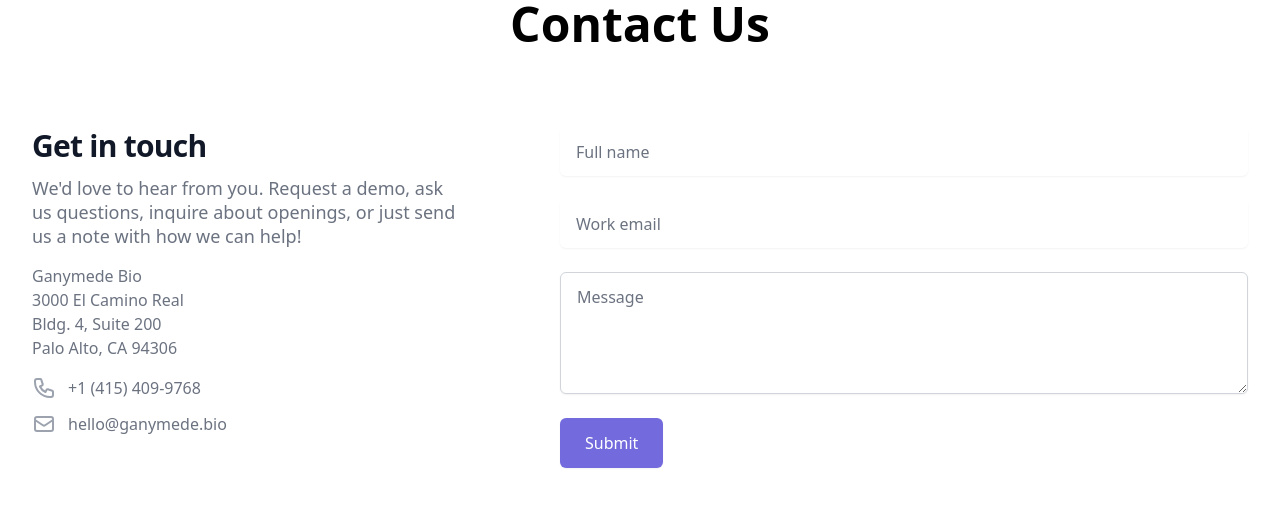
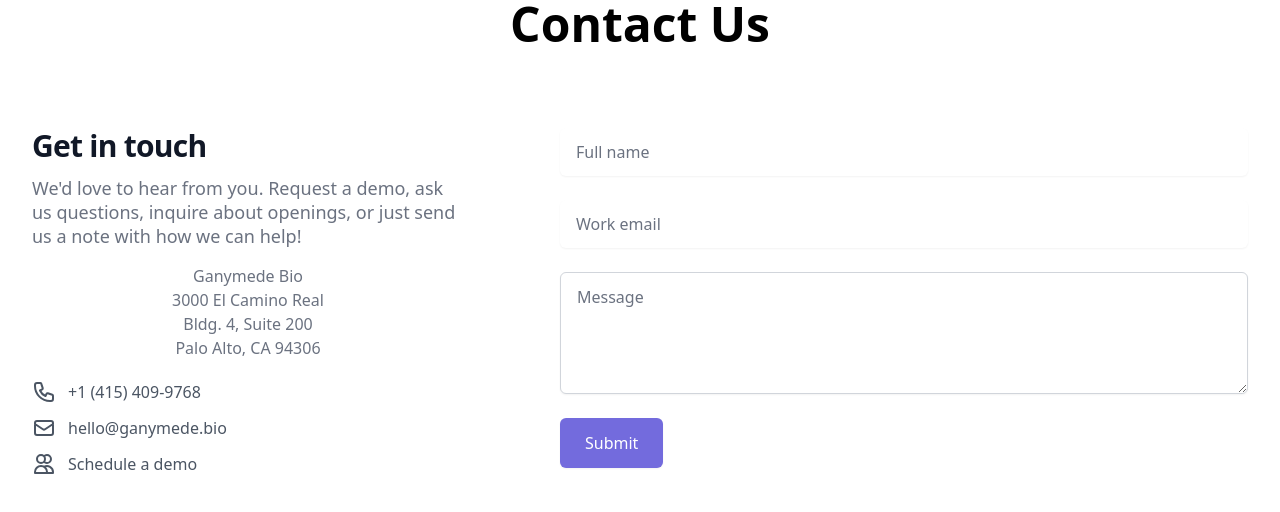
Before and after one commit to Ganymede-Bio/website, a Next.js app: page /section/ContactSection in a window 1280 px wide. Shown: the top 512 px of the page. Built offline with nearby package versions, Linux system fonts and the light colour scheme.

Commit message:
add schedule demo link

```diff
--- a/pages/section/ContactSection.tsx
+++ b/pages/section/ContactSection.tsx
@@ -1,5 +1,5 @@
 import React from 'react'
-import { MailIcon, PhoneIcon } from "@heroicons/react/outline";
+import { MailIcon, PhoneIcon, UsersIcon } from "@heroicons/react/outline";
 import ContactForm from "../../components/forms/ContactForm";
 import AnimateAppear from "../../components/animations/AnimateAppear";
 import DividerTitleLeft from "../../components/dividers/DividerTitleLeft";
@@ -31,7 +31,8 @@
               </h2>
               <div className="mt-3 text-lg leading-6 text-gray-500">
                 <p>
-                  We&apos;d love to hear from you. Request a demo, ask us questions,
+                  We&apos;d love to hear from you. <a href="https://calendly.com/alan_ganymedebio/30min-1"
+                    className="inline hover:font-semibold hover:text-blue-800 visited:text-regal-purple">Request a demo</a>, ask us questions,
                   inquire about openings, or just send us a note with how we can help!
                 </p>
               </div>
@@ -39,33 +40,53 @@
                 <div>
                   <dt className="sr-only">Postal address</dt>
                   <dd>
-                    <p>Ganymede Bio</p>
-                    <p>3000 El Camino Real</p>
-                    <p>Bldg. 4, Suite 200</p>
-                    <p>Palo Alto, CA 94306</p>
+                    <div className="flex flex-col items-center pb-1">
+                      <p>Ganymede Bio</p>
+                      <p>3000 El Camino Real</p>
+                      <p>Bldg. 4, Suite 200</p>
+                      <p>Palo Alto, CA 94306</p>
+                    </div>
                   </dd>
                 </div>
                 <div className="mt-4">
                   <dt className="sr-only">Phone number</dt>
                   <dd className="flex">
                     <PhoneIcon
-                      className="flex-shrink-0 h-6 w-6 text-gray-400"
+                      className="flex-shrink-0 h-6 w-6 text-gray-600"
                       aria-hidden="true"
                     />
-                    <span className="ml-3">+1 (415) 409-9768</span>
+                    <span className="ml-3 text-gray-600 font-medium hover:font-semibold hover:text-blue-800">
+                      <a href="tel:+14154099768">
+                        +1 (415) 409-9768
+                      </a></span>
                   </dd>
                 </div>
                 <div className="mt-3">
                   <dt className="sr-only">Email</dt>
                   <dd className="flex">
                     <MailIcon
-                      className="flex-shrink-0 h-6 w-6 text-gray-400"
+                      className="flex-shrink-0 h-6 w-6 text-gray-600"
                       aria-hidden="true"
                     />
-                    <span className="ml-3">
+                    <span className="ml-3 text-gray-600 font-medium">
                       <a href="mailto:hello@ganymede.bio"
-                        className="inline hover:underline hover:text-blue-800 visited:text-regal-purple">
+                        className="inline hover:font-semibold hover:text-blue-800 visited:text-regal-purple">
                         hello@ganymede.bio
+                      </a>
+                    </span>
+                  </dd>
+                </div>
+                <div className="mt-3">
+                  <dt className="sr-only">Schedule a demo</dt>
+                  <dd className="flex">
+                    <UsersIcon
+                      className="flex-shrink-0 h-6 w-6 text-gray-600"
+                      aria-hidden="true"
+                    />
+                    <span className="ml-3 text-gray-600 font-medium">
+                      <a href="https://calendly.com/alan_ganymedebio/30min-1"
+                        className="inline hover:font-semibold hover:text-blue-800 visited:text-regal-purple">
+                        Schedule a demo
                       </a>
                     </span>
                   </dd>
@@ -81,7 +102,7 @@
             </div>
           </div>
         </div>
-      </AnimateAppear>
-    </section>
+      </AnimateAppear >
+    </section >
   );
 }
```
